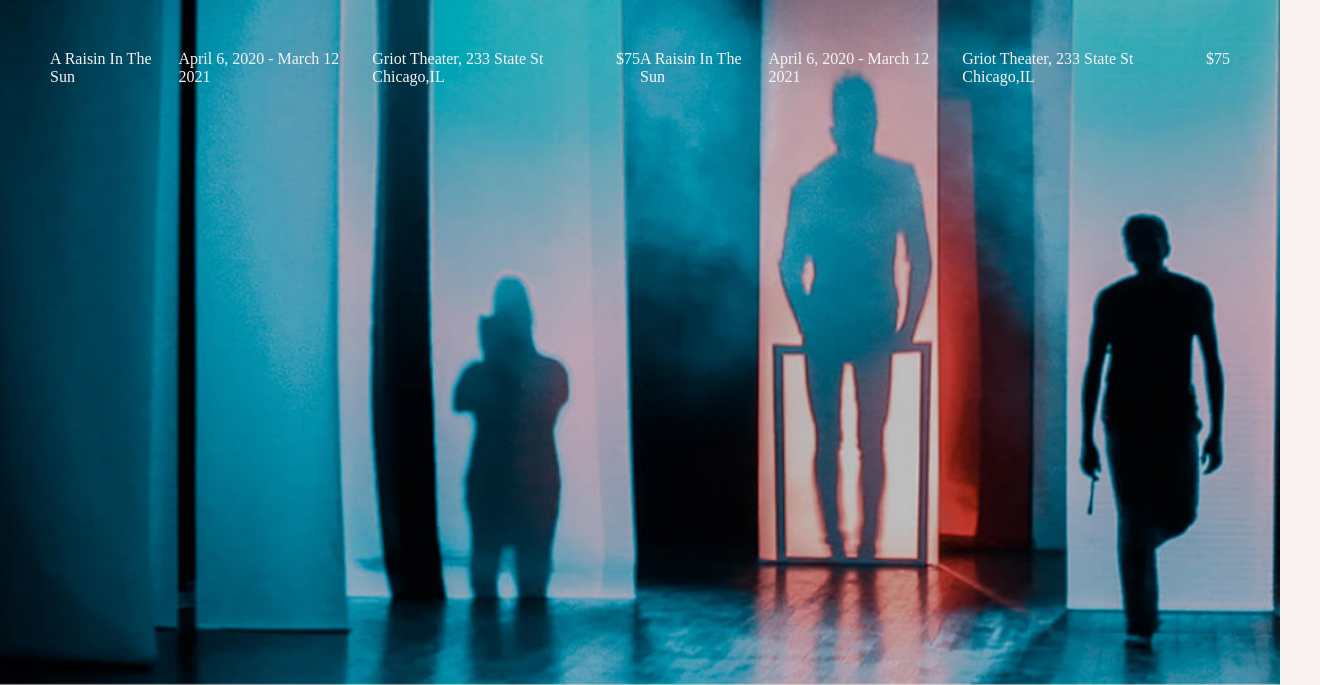
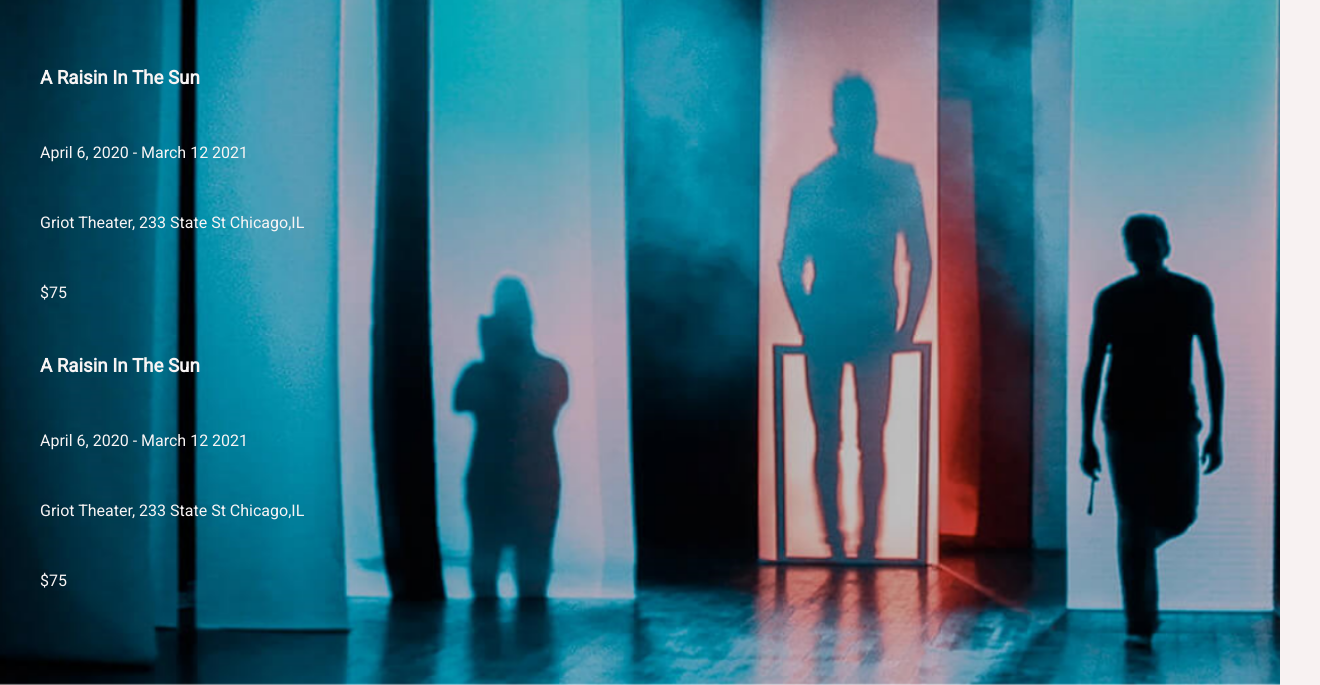
Before and after one commit to ReformedSarge1/Griot-Theater, a plain HTML site: page Tuesday Homework 9-20/index.html in a window 1280 px wide. Shown: the part 315-1000 px from the top of the page, 1320 px wide, since content can reach past the window. Drawn offline with Linux system fonts and the light colour scheme.

Commit message:
final commit

```diff
--- a/Tuesday Homework 9-20/index.html
+++ b/Tuesday Homework 9-20/index.html
@@ -4,10 +4,16 @@
     <meta charset="UTF-8">
     <meta http-equiv="X-UA-Compatible" content="IE=edge">
     <meta name="viewport" content="width=device-width, initial-scale=1.0">
+    <link href='http://fonts.googleapis.com/css?family=Roboto' rel='stylesheet' type='text/css'>
     <title>Griot Theater</title>
     <link rel="stylesheet" href="main.css">
 </head>
 <body>
+    <style>
+        body {
+            font-family: 'Roboto', sans-serif;
+        }
+    </style>
 </nav>
 <div class="hero-image">
  <div class="hero-text">
@@ -27,17 +33,19 @@
             <h1 style="font-size:100px;">Featured Shows</h1>
         </nav>
     </div>
-    <div class="container">
-        <p>A Raisin In The Sun</p><br />
+    <div>
+        <p><h3>A Raisin In The Sun</h3></p><br />
+        <p>April 6, 2020 - March 12 2021</p><br />
+        <p>Griot Theater, 233 State St Chicago,IL</p><br />
+        <p>$75</p>
+     <br>
+
+    </div>
+        <p><h3>A Raisin In The Sun</h3></p><br />
         <p>April 6, 2020 - March 12 2021</p><br />
         <p>Griot Theater, 233 State St Chicago,IL</p><br />
         <p>$75</p>
 
-        <p>A Raisin In The Sun</p><br />
-        <p>April 6, 2020 - March 12 2021</p><br />
-        <p>Griot Theater, 233 State St Chicago,IL</p><br />
-        <p>$75</p>
-    </div>
 
 
 
--- a/Tuesday Homework 9-20/main.css
+++ b/Tuesday Homework 9-20/main.css
@@ -45,6 +45,7 @@ nav ul{
     color:rgb(248, 244, 244);
     text-align:left;
     position:absolute;
+    margin: 40px;
 
 }
 
```
